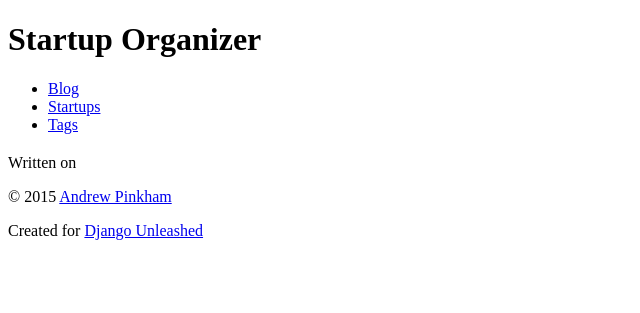
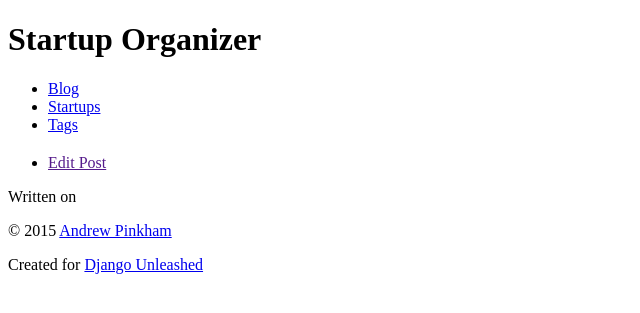
Before and after one commit to Pjmcnally/django_unleashed, a Django app: template suorganizer/blog/templates/blog/post_detail.html in a window 1280 px wide. Shown: the top 313 px of the page, without its empty margins (0-640 px from the left). Run offline with Django 3.2, Linux system fonts and the light colour scheme; the template is opened without the code that fills it, so the values that code supplies are empty.

Commit message:
add links to new update page

```diff
--- a/suorganizer/blog/templates/blog/post_detail.html
+++ b/suorganizer/blog/templates/blog/post_detail.html
@@ -9,6 +9,11 @@
 
     <header>
       <h2>{{ post.title|title }}</h2>
+      <ul>
+        <li>
+          <a href="{{ post.get_update_url }}">
+            Edit Post</a></li>
+      </ul>
       <p>
         Written on
         <time datetime="{{ post.pub_date|date:"Y-m-d" }}">
--- a/suorganizer/blog/templates/blog/post_list.html
+++ b/suorganizer/blog/templates/blog/post_list.html
@@ -18,6 +18,11 @@
             {{ post.title|title }}
           </a>
         </h2>
+        <ul>
+            <li>
+              <a href="{{ post.get_update_url }}">
+                Edit Post</a></li>
+        </ul>
         <p>
           Written on:
           <time datetime="{{ post.pub_date|date:"Y-m-d" }}">
```
